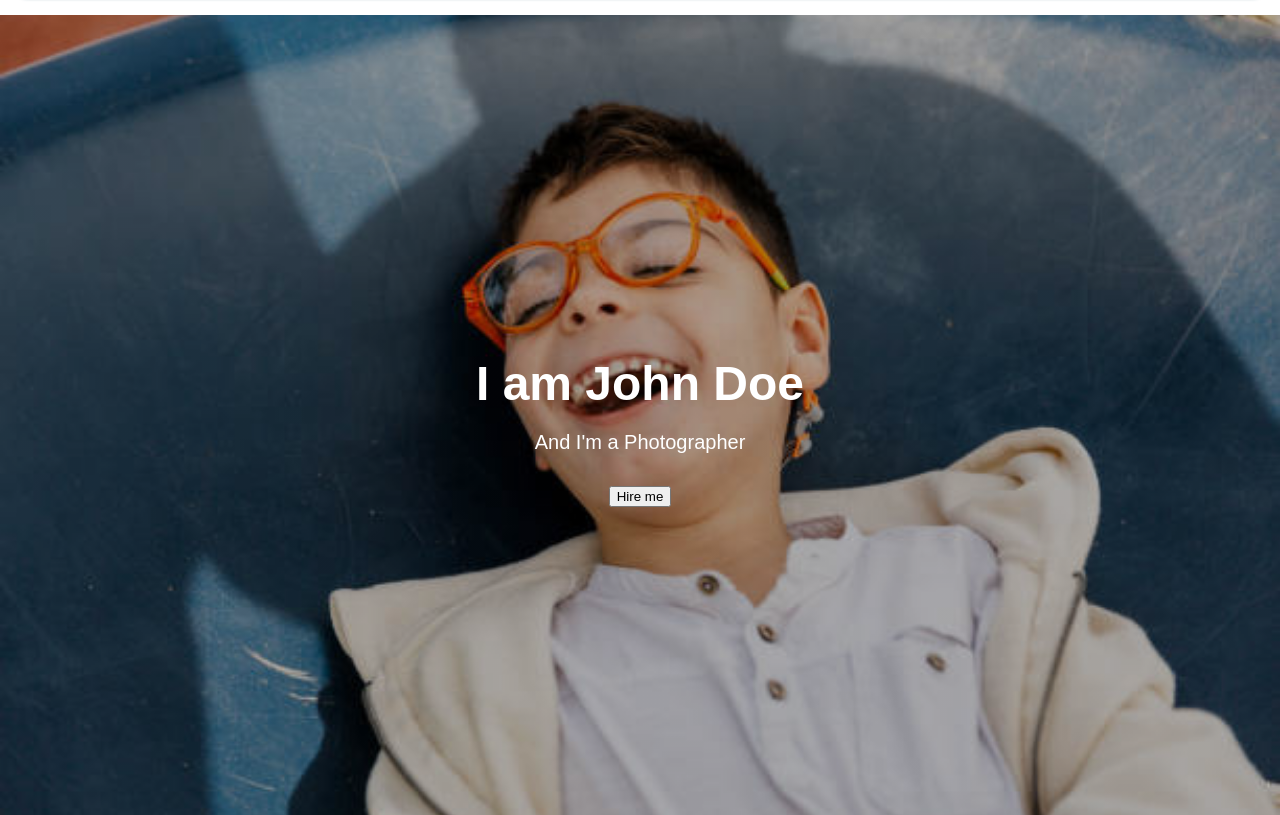
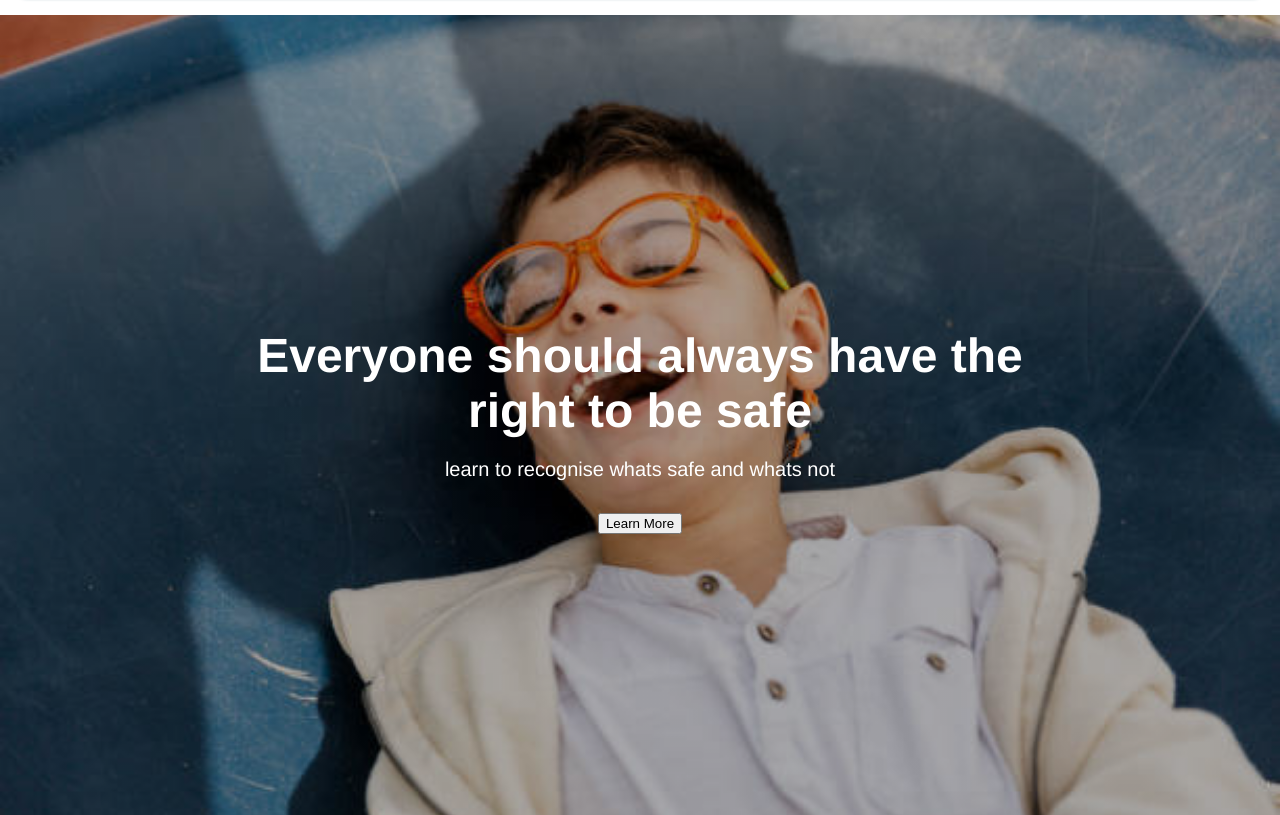
Before and after one commit to AnasEljandi/safeguarding-project, a plain HTML site: page index.html in a window 1280 px wide. Shown: the part 123-938 px from the top of the page. Drawn offline with nearby package versions, Linux system fonts and the light colour scheme.

Commit message:
edit css font and hero section

```diff
--- a/assets/style.css
+++ b/assets/style.css
@@ -1,11 +1,11 @@
-/* ========== GLOBAL STYLES ========== */
+/* -- global style -- */
 body, html {
   height: 100%;
   margin: 0;
-  font-family: Arial, sans-serif;
+  font-family: 'Arimo', sans-serif;
 }
 
-/* ========== NAVIGATION ========== */
+/*-- navigation --*/
 nav {
   display: flex;
   justify-content: space-between;
@@ -49,7 +49,7 @@ nav .nav-buttons a:hover {
   color: #004958;
 }
 
-/* ========== HERO SECTION ========== */
+/* -- hero section -- */
 .hero-image {
   background-image: linear-gradient(
     rgba(0, 0, 0, 0.3),
@@ -105,7 +105,7 @@ nav .nav-buttons a:hover {
   color: white;
 }
 
-/* ========== RESPONSIVE (Mobile) ========== */
+/* -- responsive(Mobile) -- */
 @media (max-width: 768px) {
   .hero-image h1 {
     font-size: 2rem;
--- a/index.html
+++ b/index.html
@@ -5,6 +5,8 @@
     <meta name="viewport" content="width=device-width, initial-scale=1.0">
     <title>Safeguard</title>
     <link rel="stylesheet" href="assets/style.css">
+    <link href="https://fonts.googleapis.com/css2?family=Arimo:wght@400;700&display=swap" rel="stylesheet">
+
 </head>
 <body>
     <!--Navigation Bar-->
@@ -22,9 +24,9 @@
 
     <div class="hero-image">
   <div class="hero-text">
-    <h1>I am John Doe</h1>
-    <p>And I'm a Photographer</p>
-    <button>Hire me</button>
+    <h1>Everyone should always have the right to be safe</h1>
+    <p>learn to recognise whats safe and whats not </p>
+    <button>Learn More</button>
   </div>
 
 </div>
```
